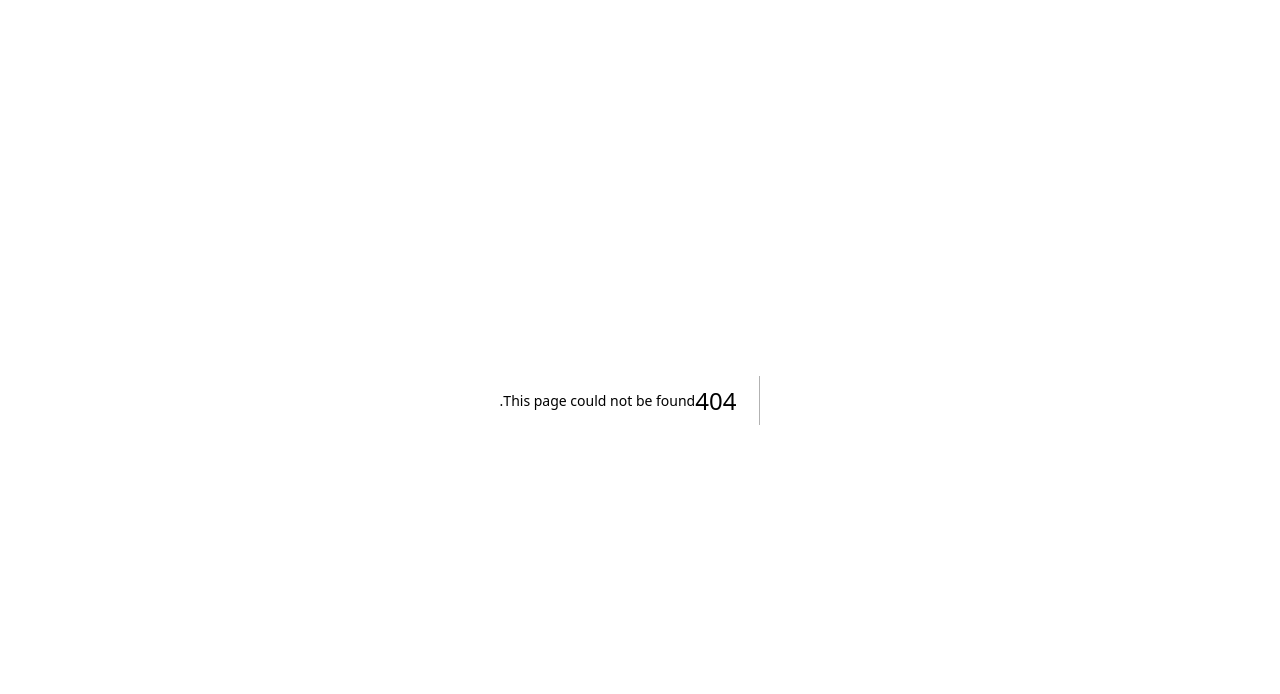
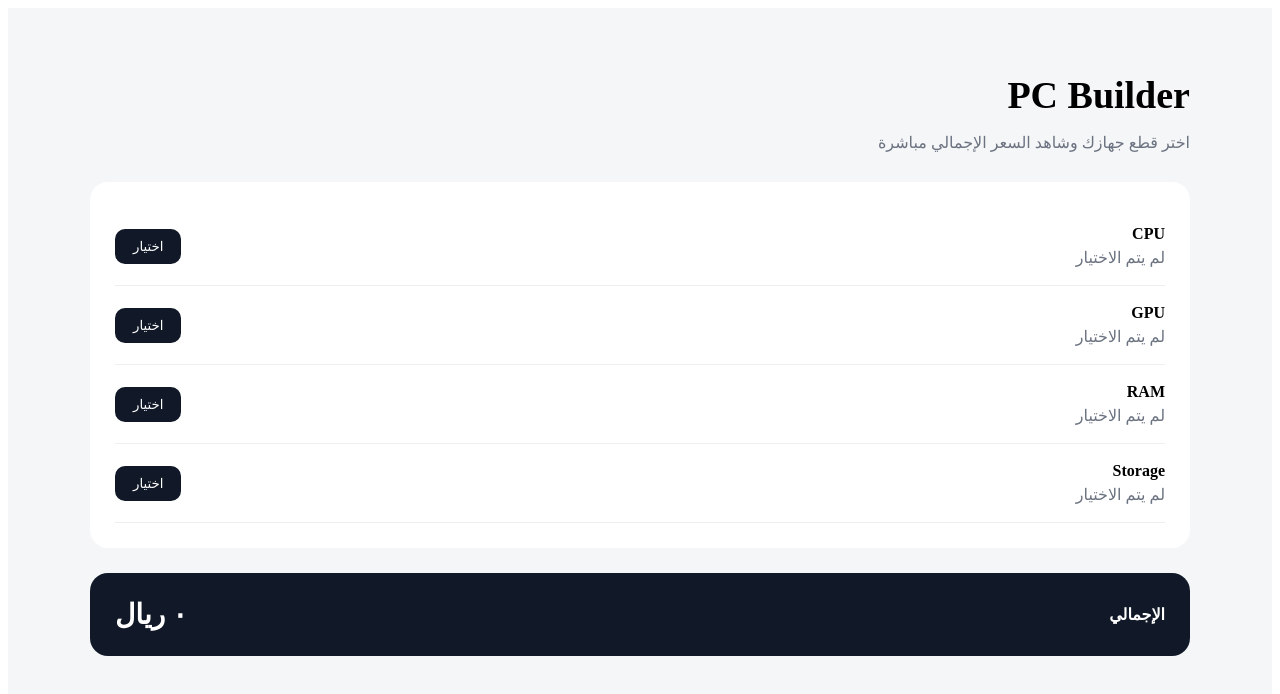
Before and after one commit to AbdulAziz1824/AL-PCs, a Next.js app: page /builder in a window 1280 px wide. Before the commit this address had no page. Shown: the top 694 px of the page. Built offline with nearby package versions, Linux system fonts and the light colour scheme.

Commit message:
Create page.js

```diff
--- /dev/null
+++ b/app/builder/page.js
@@ -0,0 +1,108 @@
+"use client";
+
+import { useState } from "react";
+
+const parts = [
+  { category: "CPU", name: "AMD Ryzen 7 7800X3D", price: 1299 },
+  { category: "GPU", name: "NVIDIA RTX 5070", price: 2399 },
+  { category: "RAM", name: "Kingston Fury Beast 32GB DDR5", price: 399 },
+  { category: "Storage", name: "Samsung 990 EVO 1TB", price: 329 },
+];
+
+export default function Builder() {
+  const [selected, setSelected] = useState({});
+
+  const total = Object.values(selected).reduce(
+    (sum, part) => sum + part.price,
+    0
+  );
+
+  function choosePart(part) {
+    setSelected((current) => ({
+      ...current,
+      [part.category]: part,
+    }));
+  }
+
+  return (
+    <main
+      dir="rtl"
+      style={{
+        minHeight: "100vh",
+        background: "#f5f6f8",
+        padding: "40px 20px",
+      }}
+    >
+      <div style={{ maxWidth: "1100px", margin: "auto" }}>
+        <h1 style={{ fontSize: "38px", marginBottom: "8px" }}>
+          PC Builder
+        </h1>
+
+        <p style={{ color: "#6b7280", marginBottom: "30px" }}>
+          اختر قطع جهازك وشاهد السعر الإجمالي مباشرة
+        </p>
+
+        <section
+          style={{
+            background: "#fff",
+            borderRadius: "18px",
+            padding: "25px",
+            marginBottom: "25px",
+          }}
+        >
+          {parts.map((part) => (
+            <div
+              key={part.category}
+              style={{
+                display: "flex",
+                justifyContent: "space-between",
+                alignItems: "center",
+                padding: "18px 0",
+                borderBottom: "1px solid #eee",
+              }}
+            >
+              <div>
+                <strong>{part.category}</strong>
+                <div style={{ color: "#6b7280", marginTop: "5px" }}>
+                  {selected[part.category]?.name || "لم يتم الاختيار"}
+                </div>
+              </div>
+
+              <button
+                onClick={() => choosePart(part)}
+                style={{
+                  background: "#111827",
+                  color: "#fff",
+                  border: "none",
+                  borderRadius: "10px",
+                  padding: "10px 18px",
+                  cursor: "pointer",
+                }}
+              >
+                اختيار
+              </button>
+            </div>
+          ))}
+        </section>
+
+        <section
+          style={{
+            background: "#111827",
+            color: "#fff",
+            borderRadius: "18px",
+            padding: "25px",
+            display: "flex",
+            justifyContent: "space-between",
+            alignItems: "center",
+          }}
+        >
+          <strong>الإجمالي</strong>
+
+          <strong style={{ fontSize: "28px" }}>
+            {total.toLocaleString("ar-SA")} ريال
+          </strong>
+        </section>
+      </div>
+    </main>
+  );
+}
```
